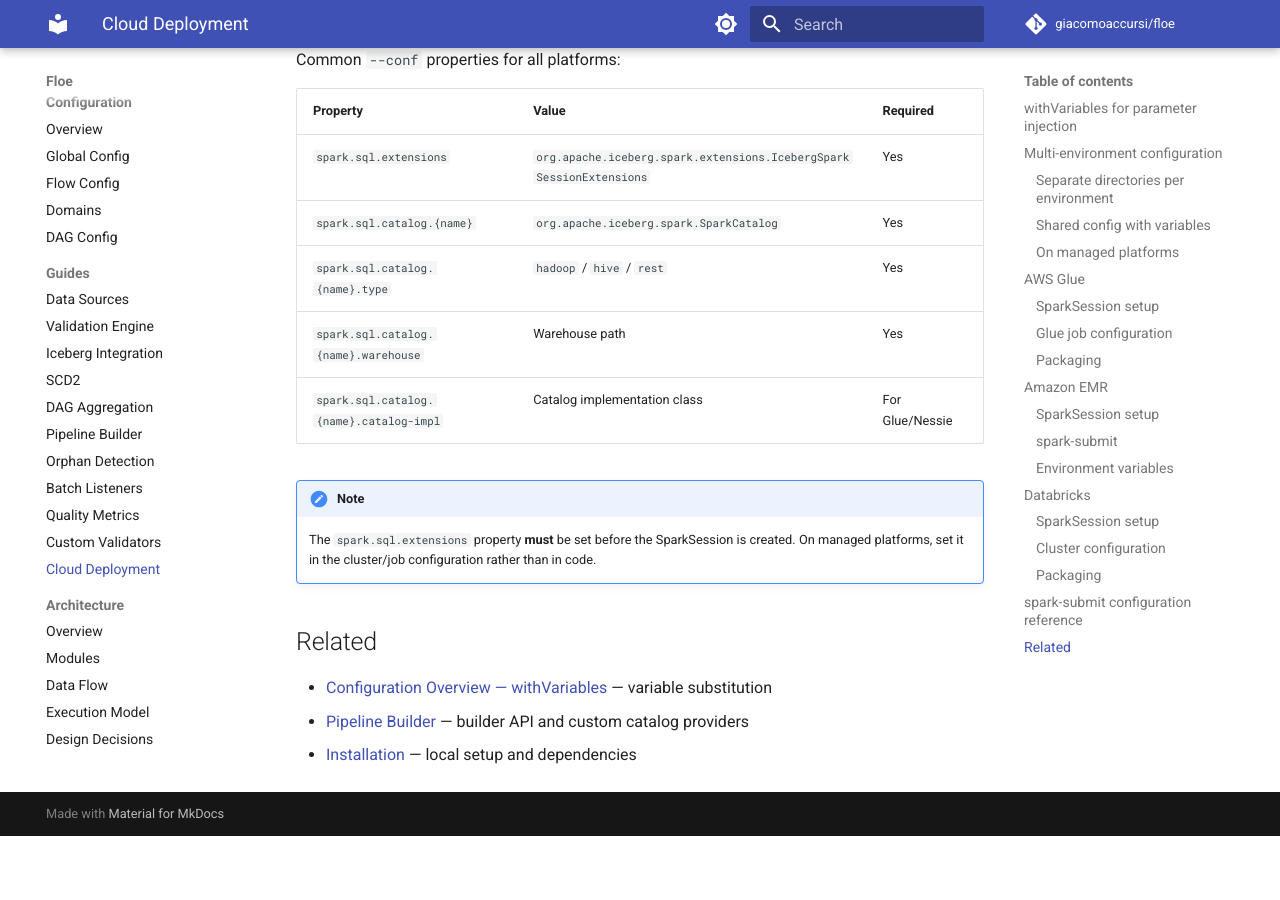
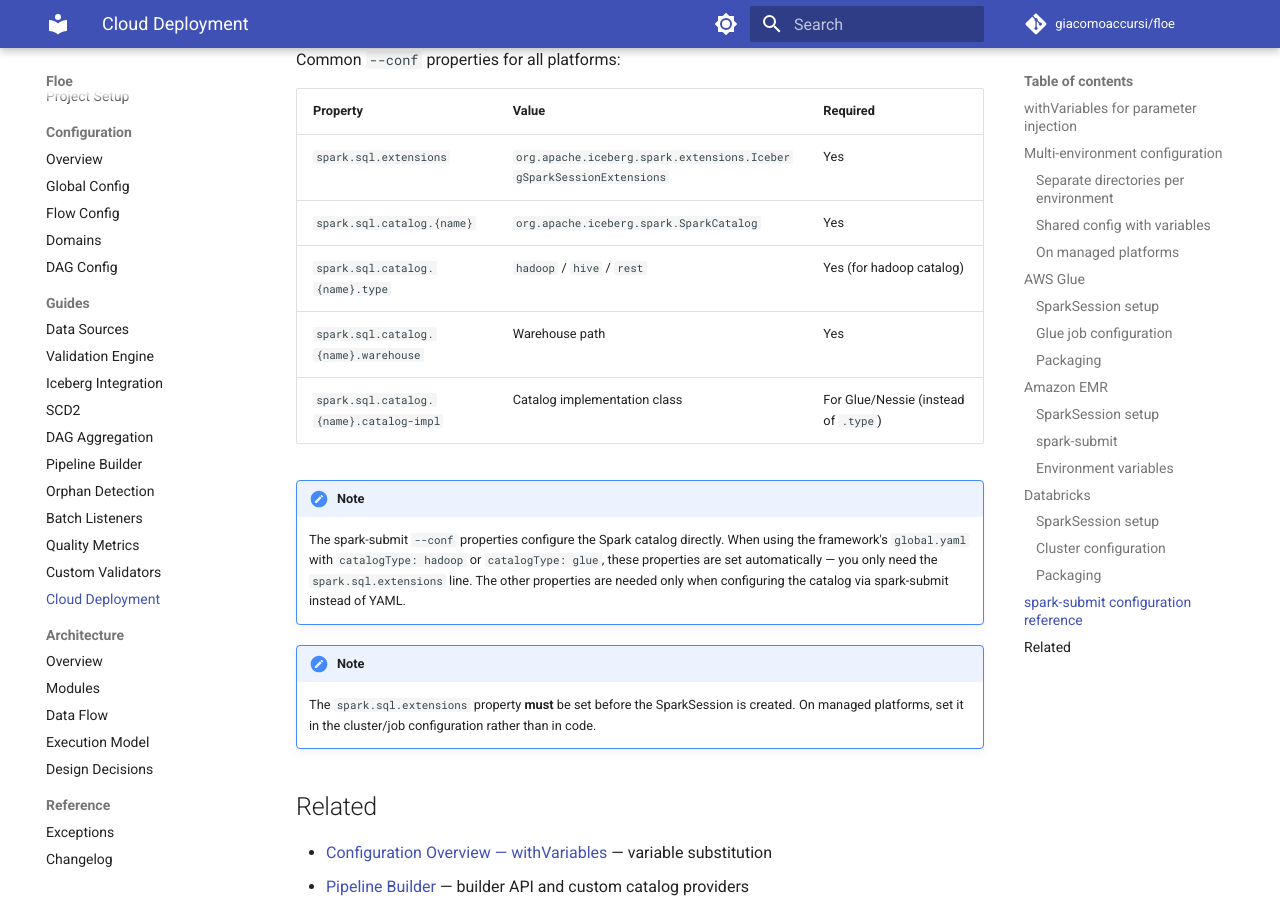
Before and after one commit to giacomoaccursi/Floe, an MkDocs documentation site: the page built from site-docs/guides/cloud-deployment.md, in a window 1280 px wide and 900 px high, scrolled down 6254 px. Built offline with MkDocs 1.6.1 and Material for MkDocs 9.7.7, drawn with Linux system fonts in a browser that asks for light colours; comment, search, counter and statistics services are not loaded; before the commit the page ends 7090 px from its top, so only the background shows below that.

Commit message:
docs(cloud-deployment): clarify spark-submit vs YAML catalog config

```diff
--- a/site-docs/guides/cloud-deployment.md
+++ b/site-docs/guides/cloud-deployment.md
@@ -289,9 +289,12 @@
 |----------|-------|----------|
 | `spark.sql.extensions` | `org.apache.iceberg.spark.extensions.IcebergSparkSessionExtensions` | Yes |
 | `spark.sql.catalog.{name}` | `org.apache.iceberg.spark.SparkCatalog` | Yes |
-| `spark.sql.catalog.{name}.type` | `hadoop` / `hive` / `rest` | Yes |
+| `spark.sql.catalog.{name}.type` | `hadoop` / `hive` / `rest` | Yes (for hadoop catalog) |
 | `spark.sql.catalog.{name}.warehouse` | Warehouse path | Yes |
-| `spark.sql.catalog.{name}.catalog-impl` | Catalog implementation class | For Glue/Nessie |
+| `spark.sql.catalog.{name}.catalog-impl` | Catalog implementation class | For Glue/Nessie (instead of `.type`) |
+
+!!!note
+    The spark-submit `--conf` properties configure the Spark catalog directly. When using the framework's `global.yaml` with `catalogType: hadoop` or `catalogType: glue`, these properties are set automatically — you only need the `spark.sql.extensions` line. The other properties are needed only when configuring the catalog via spark-submit instead of YAML.
 
 !!!note
     The `spark.sql.extensions` property **must** be set before the SparkSession is created. On managed platforms, set it in the cluster/job configuration rather than in code.
```
